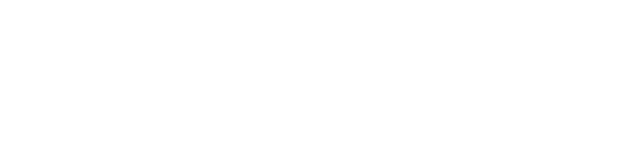
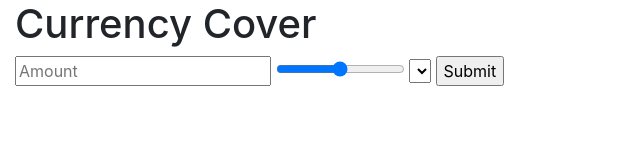
Before and after one commit to Muyiwa-Adebayo/Currency-Converter, a plain HTML site: page index.html in a window 1280 px wide. Shown: the whole page, without its empty margins (0-640 px from the left). Drawn offline with Linux system fonts and the light colour scheme.

Commit message:
Updates on the files

```diff
--- a/css/main.css
+++ b/css/main.css
@@ -0,0 +1,3 @@
+.titleHeader{
+    display: flex;
+}
--- a/index.html
+++ b/index.html
@@ -1,7 +1,35 @@
 <!DOCTYPE html>
-<html>
+<html lang="en">
     <head>
+        <meta charset="UTF-8">
         <meta content="viewport" name="width=device-width, initial-scale=1">
         <title>Currency Converter</title>
+        <link rel="stylesheet" href="css/bootstrap.css">
+        <link rel="stylesheet" href="css/bootstrap-grid.css">
+        <link rel="stylesheet" href="css/main.css">
     </head>
+    <body>
+        <div class="container-fluid">
+            <div class="row col-7">
+                <div class="titleHeader">
+                    <header><h1>Currency Cover</h1></header>
+                </div>
+                <div>
+                    <div>
+                        <form>
+                            <input type="text" placeholder="Amount" id="amount">
+                            <input type="range" id="currencies">
+                            <select></select>
+                            <input type="submit" name="convert" id="submit">
+                        </form>
+                    </div>
+                </div>
+                <div>
+                    <footer></footer>
+                </div>
+            </div>
+
+        </div>
+
+    </body>
 </html>
--- a/server.js
+++ b/server.js
@@ -1,3 +1,3 @@
 const http = require('http');
 
-http.get(res, req)=>
+http.get(res, req)=> res
```
Also changed, not shown: 1 other file.
